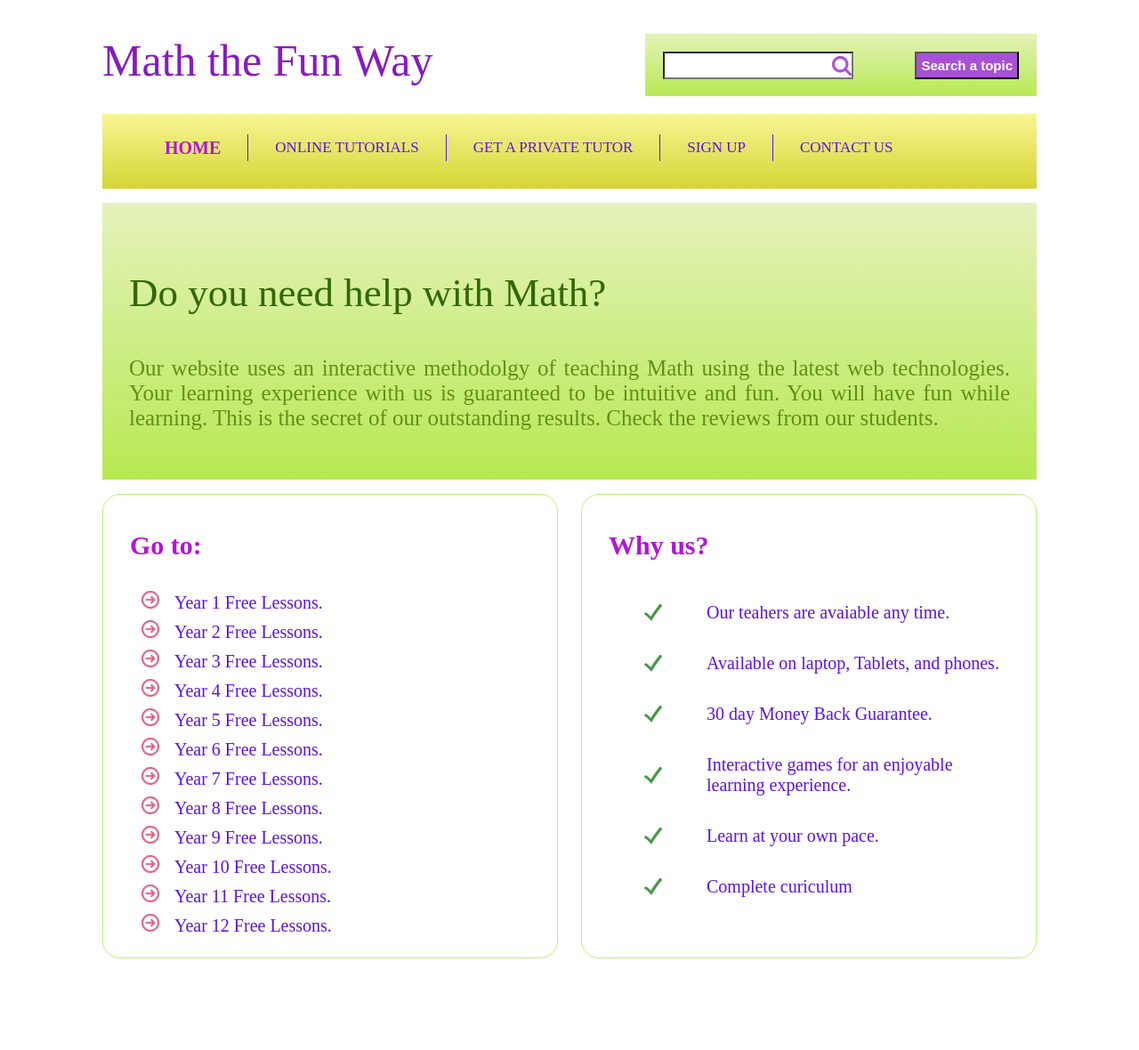
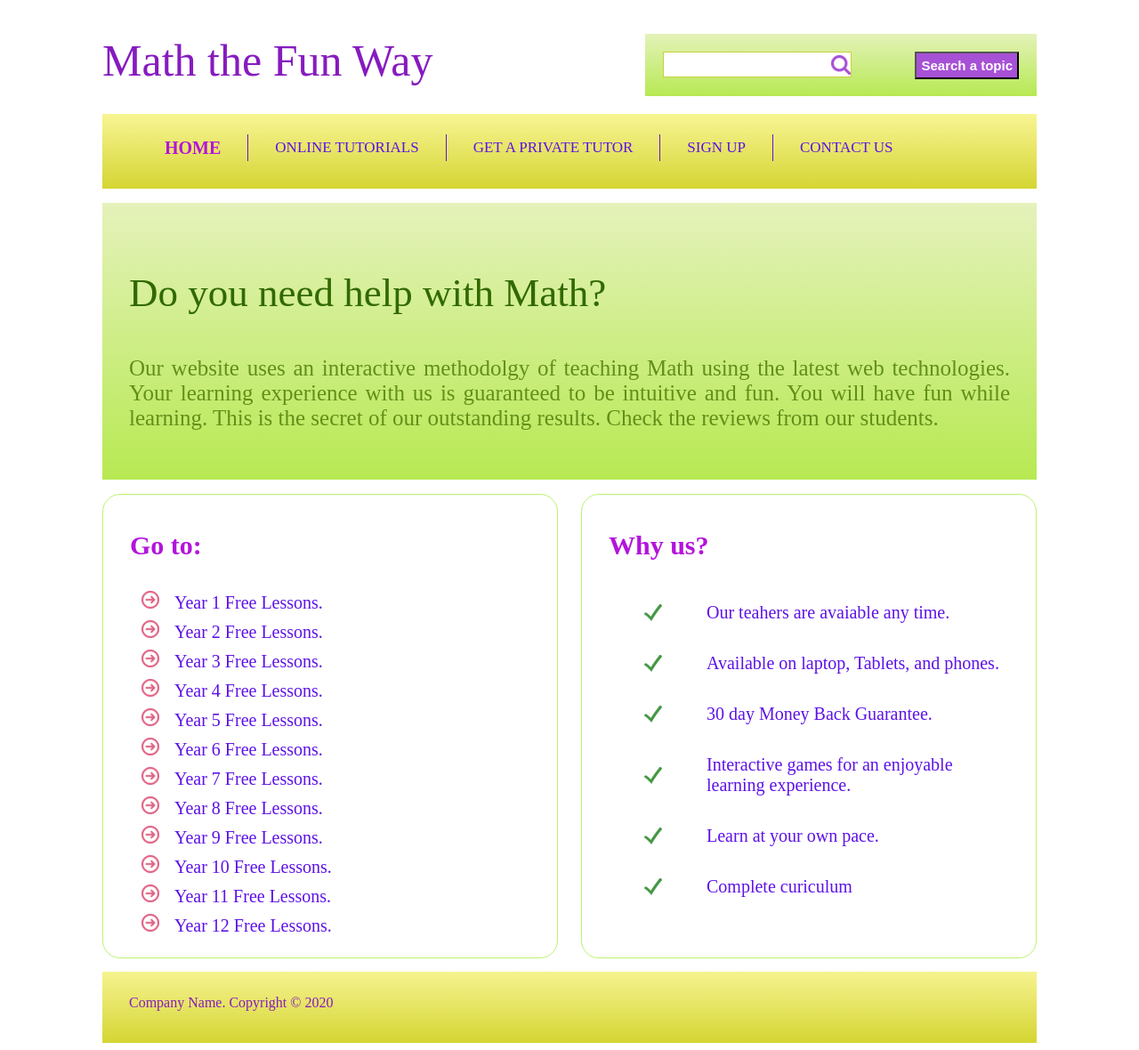
Before and after one commit to dt1993/Math-Tutorial, a plain HTML site: page index.html in a window 1280 px wide. Shown: the whole page at 89% size. Before the commit the page ends 1077 px from the top, so only its background shows below. Drawn offline with Linux system fonts and the light colour scheme.

Commit message:
add footer

```diff
--- a/assets/style.css
+++ b/assets/style.css
@@ -1,3 +1,7 @@
+body {
+    font: arial, helvetica, sans-sarif;
+}
+
 #container {
     width: 1050px;
     /* border: 1px solid grey; */
@@ -23,6 +27,9 @@ h1 a{
 #searchBox{
     float: right;
     background: linear-gradient(#E4F2B9, #b7e953);
+    background: -webkit-linear-gradient(#E4F2B9, #b7e953);
+    background: -o-linear-gradient(#E4F2B9, #b7e953);
+    background: -moz-linear-gradient(#E4F2B9, #b7e953);
     width: 400px;
     height: 50px;
     padding: 20px 20px 0 20px;
@@ -36,6 +43,7 @@ h1 a{
     font-size: 15px;
     color: #E36A0c;
     background: white url(images/Webp.net-resizeimage_search.png) right center no-repeat;
+    border: 1px solid #C8D03E;
 }
 
 .submit{
@@ -54,6 +62,9 @@ h1 a{
 #menu {
     height: 70px;
     background: linear-gradient(#F8F594, #D5D533);
+    background: -webkit-linear-gradient(#F8F594, #D5D533);
+    background: -o-linear-gradient(#F8F594, #D5D533);
+    background: -moz-linear-gradient(#F8F594, #D5D533);
     padding: 7px 0;
 }
 
@@ -93,6 +104,9 @@ ul{
 
 #introduction {
     background: linear-gradient(#E5F2BB, #B7E952);
+    background: -webkit-linear-gradient(#E5F2BB, #B7E952);
+    background: -o-linear-gradient(#E5F2BB, #B7E952);
+    background: -moz-linear-gradient(#E5F2BB, #B7E952);
     padding: 30px;
     margin: 16px 0;
 }
@@ -161,3 +175,14 @@ ul{
 #rightsidebar {
     float: right;
 }
+
+.footer {
+    height: 60px;
+    background: linear-gradient(#F6F390, #D5D533);
+    background: -webkit-linear-gradient(#F6F390, #D5D533);
+    background: -o-linear-gradient(#F6F390, #D5D533);
+    background: -moz-linear-gradient(#F6F390, #D5D533);
+    padding: 10px 30px;
+    margin-top: 15px;
+    color: #861BBF;
+}
--- a/index.html
+++ b/index.html
@@ -64,9 +64,13 @@
                 <li><a href="#">Learn at your own pace.</a></li>
                 <li><a href="#">Complete curiculum</a></li>
             </ul>
-
         </div>
-
+        <div class="clear"></div>
+        <footer class="footer">
+            <div>
+                <p>Company Name. Copyright &copy; 2020</p>
+            </div>
+        </footer>
      </div>
 
 </body>
```
